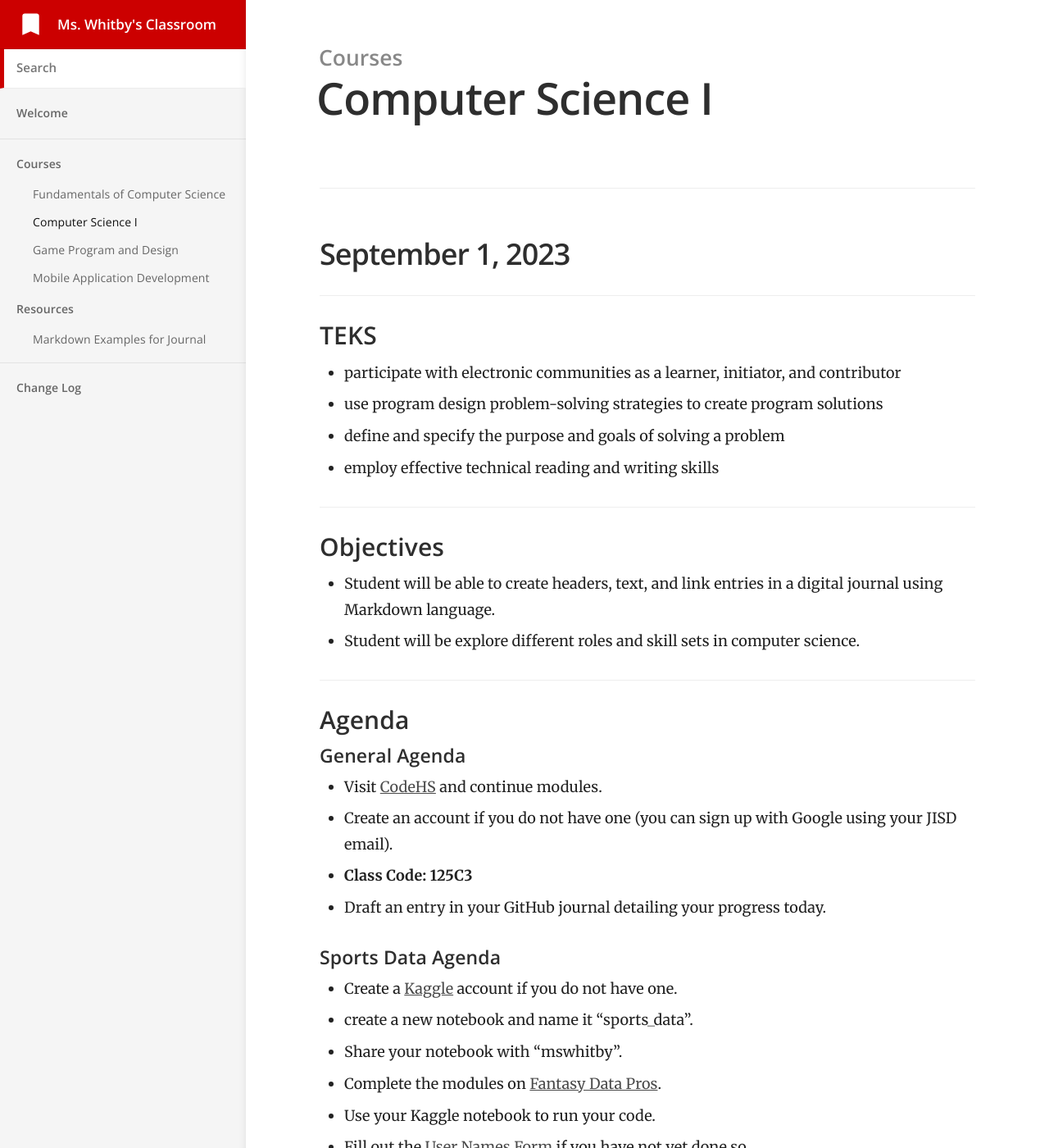
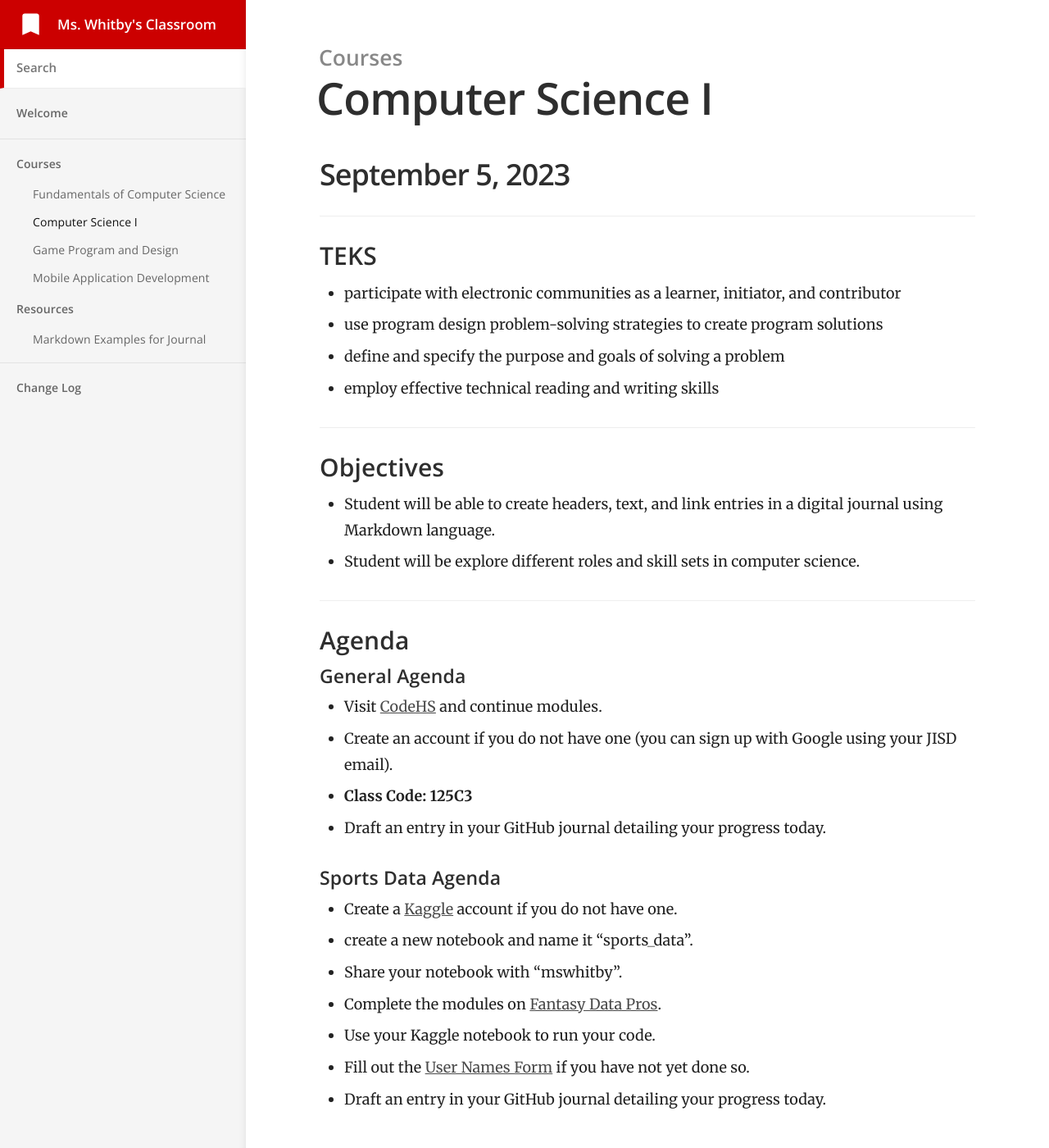
Before and after one commit to mswhitby/classroom, a Jekyll site: the page built from _docs/courses/cs1.md, in a window 1280 px wide and 1400 px high. Shown: the whole window at 82% size. Built offline with Jekyll 4.4.1, drawn with Linux system fonts in a browser that asks for light colours.

Commit message:
Updated lessons

```diff
--- a/_docs/courses/cs1.md
+++ b/_docs/courses/cs1.md
@@ -3,7 +3,41 @@ title: Computer Science I
 category: Courses
 order: 2
 ---
----
+
+## September 5, 2023
+
+### TEKS
+
+- participate with electronic communities as a learner, initiator, and contributor
+- use program design problem-solving strategies to create program solutions
+- define and specify the purpose and goals of solving a problem
+- employ effective technical reading and writing skills
+
+### Objectives
+
+- Student will be able to create headers, text, and link entries in a digital journal using Markdown language.
+- Student will be explore different roles and skill sets in computer science.
+
+### Agenda
+
+#### General Agenda
+
+- Visit [CodeHS](https://codehs.com/go/125C3) and continue modules.
+- Create an account if you do not have one (you can sign up with Google using your JISD email).
+- **Class Code: 125C3**
+- Draft an entry in your GitHub journal detailing your progress today.
+
+#### Sports Data Agenda
+
+- Create a [Kaggle](https://www.kaggle.com/) account if you do not have one.
+- create a new notebook and name it "sports_data".
+- Share your notebook with "mswhitby".
+- Complete the modules on [Fantasy Data Pros](https://fantasydatapros.com).
+- Use your Kaggle notebook to run your code.
+- Fill out the [User Names Form](https://forms.gle/W9AinBmFJYDqwMq37) if you have not yet done so.
+- Draft an entry in your GitHub journal detailing your progress today.
+
+----
 
 ## September 1, 2023
 
```
Also changed, not shown: _docs/courses/csf.md (+36 -0 lines).
